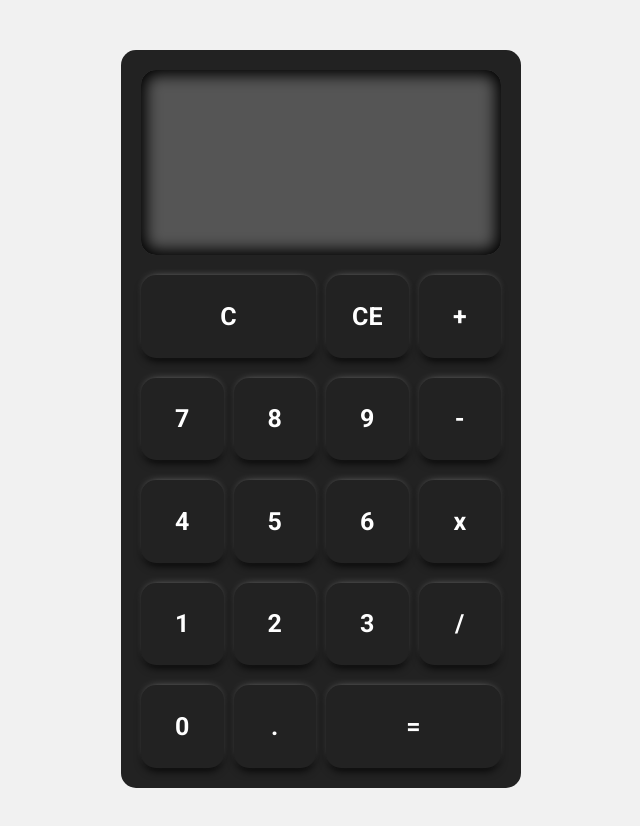
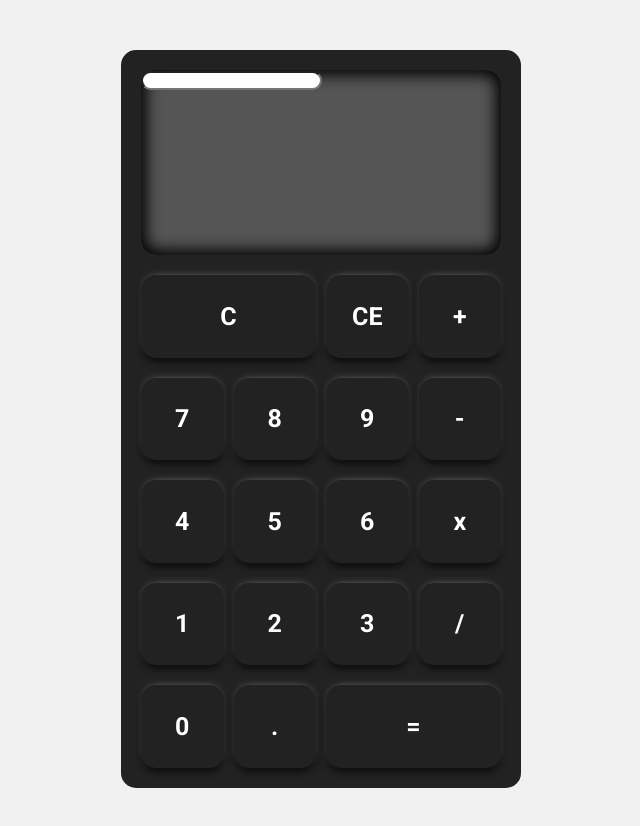
Before and after one commit to xerox0213/calculator, a website built with Vite: page index.html in a window 1280 px wide. Shown: the whole page, without its empty margins (319-959 px from the left). Built offline with nearby package versions, Linux system fonts and the light colour scheme.

Commit message:
feat: ajout d'un input en lecture seul permet de naviguer à travers le calcul via les flèches directionnelles du clavier

```diff
--- a/index.html
+++ b/index.html
@@ -12,7 +12,9 @@
 </head>
 <body>
 <div id="app">
-    <div id="screen"></div>
+    <div id="screen">
+        <input type="text" readonly id="result" value=""/>
+    </div>
     <button id="clear-entry" value="CE">CE</button>
     <button id="clear" value="C">C</button>
     <button id="plus" value="+">+</button>
```
